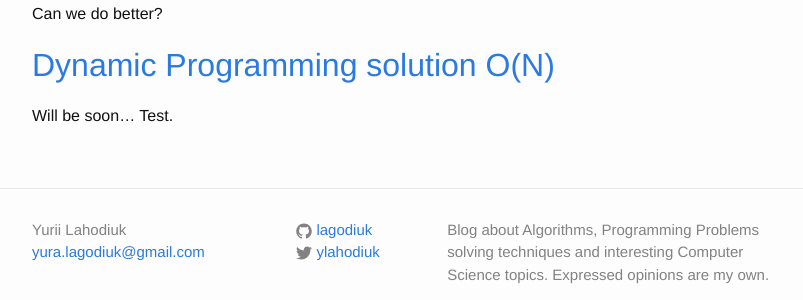
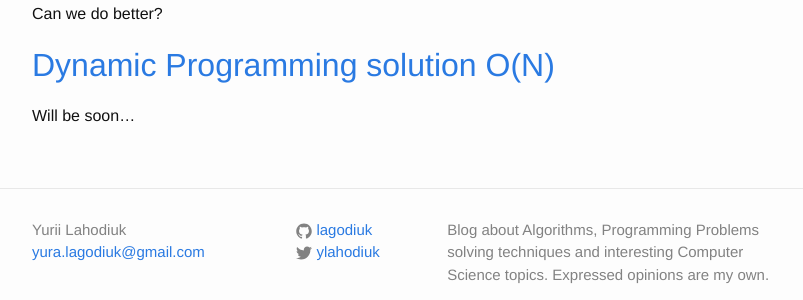
Before and after one commit to lagodiuk/lagodiuk.github.io, a Jekyll site: the page built from _posts/2016-01-24-spoj_mfish_solution.md, in a window 1280 px wide and 900 px high, scrolled down 9674 px. Shown: the part 554-854 px from the top of the window, without its empty margins (238-1041 px from the left). Built offline with Jekyll 4.4.1, drawn with Linux system fonts in a browser that asks for light colours; Markdown is read by kramdown in place of the engine named in the settings.

Commit message:
Removed temporary stuff from the post

```diff
--- a/_posts/2016-01-24-spoj_mfish_solution.md
+++ b/_posts/2016-01-24-spoj_mfish_solution.md
@@ -275,7 +275,7 @@
 So, we can make use of [Memoization technique](https://en.wikipedia.org/wiki/Memoization) - in order to transform brute force solution into **Top Down Dynamic Programming** solution.
 Below presented code, which is very similar to the previous one - but, additionally, augmented with logic for memoization (highlighted lines of code):
 
-{% highlight java linenos=table hl_lines="9 10 11 12 23 42 43 44 61 62 1 2 3 4 5 6 7 8" %}
+{% highlight java linenos=table hl_lines="9 10 11 12 23 42 43 44 61 62" %}
 import java.util.Arrays;
 
 public class MFISH {
@@ -362,4 +362,3 @@
 ## [Dynamic Programming solution O(N)](#dynamic-programming-solution-o-n)
 
 Will be soon...
-Test.
```
